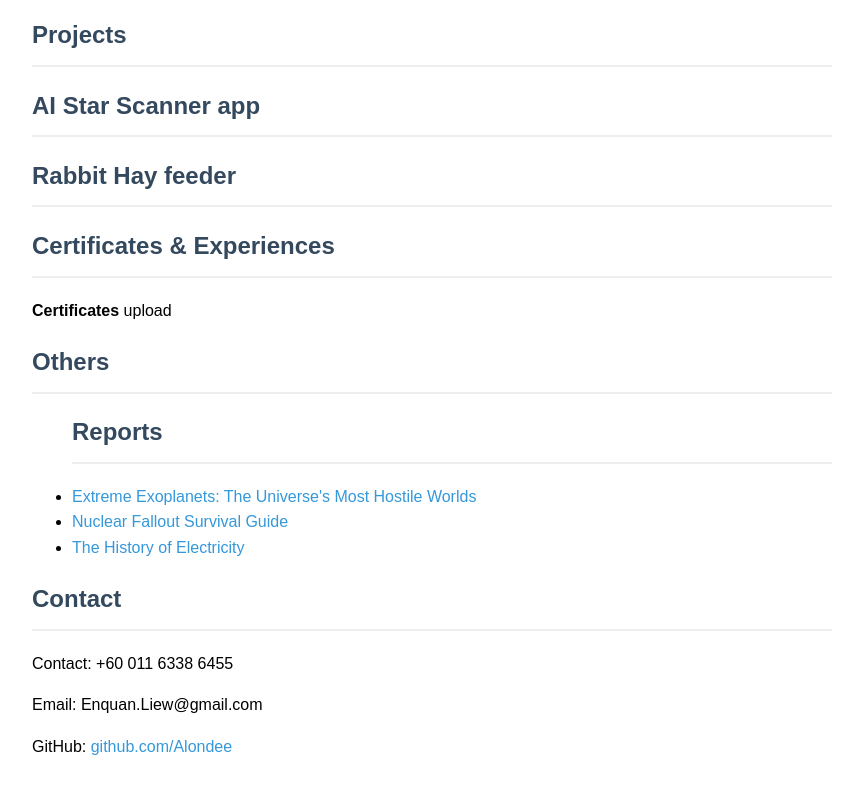
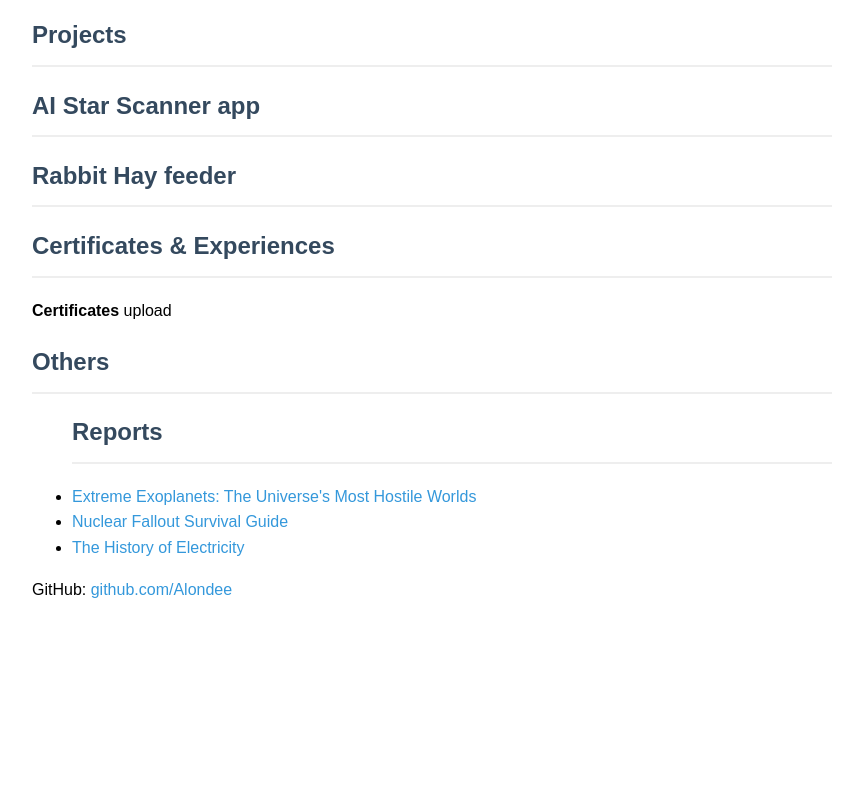
Before and after one commit to alondeee/alondeee.github.io, a plain HTML site: page index.html in a window 1280 px wide. Shown: the part 420-1214 px from the top of the page, without its empty margins (208-1071 px from the left). After the commit the page ends 1098 px from the top, so only its background shows below. Drawn offline with Linux system fonts and the light colour scheme.

Commit message:
Update index.html

```diff
--- a/index.html
+++ b/index.html
@@ -61,9 +61,6 @@ background-size: cover;
         <li><a href="#">Nuclear Fallout Survival Guide</a></li>
         <li><a href="#">The History of Electricity</a></li>
     </ul>
-    <h2>Contact</h2>
-    <p> Contact: +60 011 6338 6455</p>
-    <p>Email: Enquan.Liew@gmail.com</p>
     <p>GitHub: <a href="https://github.com/Alondee">github.com/Alondee</a></p>
 </body>
 </html>
```
